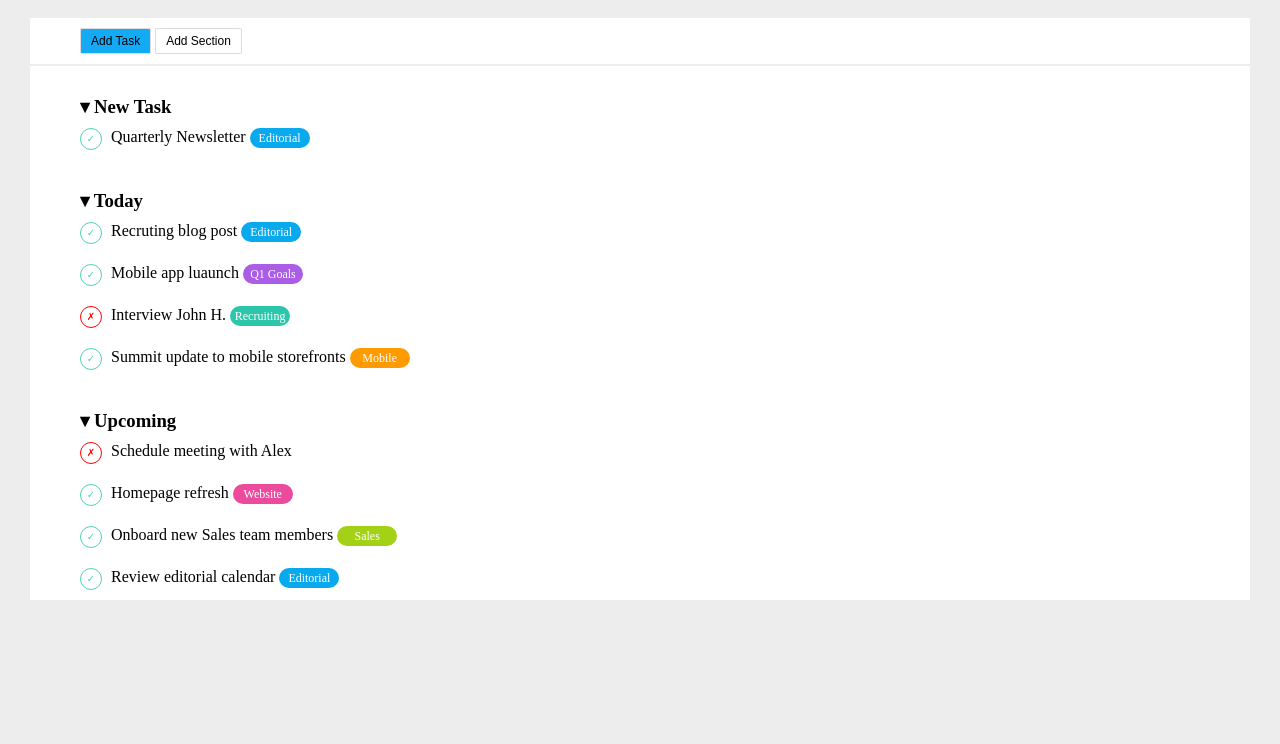
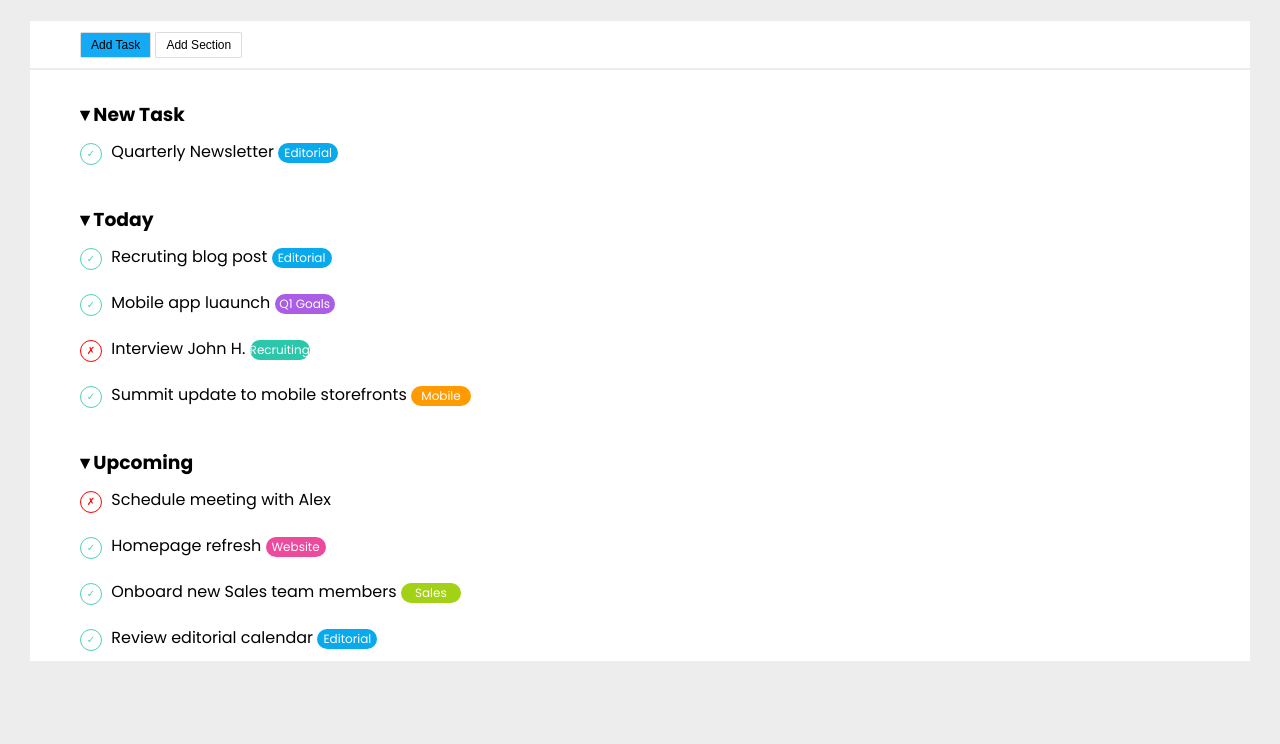
Before and after one commit to dianagiangregorio/html-css-toboolist, a plain HTML site: page index.html in a window 1280 px wide. Shown: the part 56-800 px from the top of the page. Drawn offline with Linux system fonts and the light colour scheme.

Commit message:
feat: changed font family

```diff
--- a/css/style.css
+++ b/css/style.css
@@ -7,6 +7,7 @@ margin: 0;
 
 body {
     background-color: #ededed;
+    font-family: "Poppins", sans-serif;
 }
 
 .container {
--- a/index.html
+++ b/index.html
@@ -5,6 +5,13 @@
     <meta charset="UTF-8">
     <meta name="viewport" content="width=device-width, initial-scale=1.0">
     <title>Toboolist</title>
+    <!--google font Poppins-->
+    <link rel="preconnect" href="https://fonts.googleapis.com">
+    <link rel="preconnect" href="https://fonts.gstatic.com" crossorigin>
+    <link
+        href="https://fonts.googleapis.com/css2?family=Poppins:ital,wght@0,100;0,200;0,300;0,400;0,500;0,600;0,700;0,800;0,900;1,100;1,200;1,300;1,400;1,500;1,600;1,700;1,800;1,900&display=swap"
+        rel="stylesheet">
+    <!--main css style-->
     <link rel="stylesheet" href="css/style.css">
 </head>
 
@@ -20,8 +27,8 @@
         <!--pulsanti di diverso colore-->
         <section id="buttons">
             <div class="box">
-            <button>Add Task</button>
-            <button id="white_color">Add Section</button>
+                <button>Add Task</button>
+                <button id="white_color">Add Section</button>
             </div>
         </section>
         <!--sezione delle task-->
```
